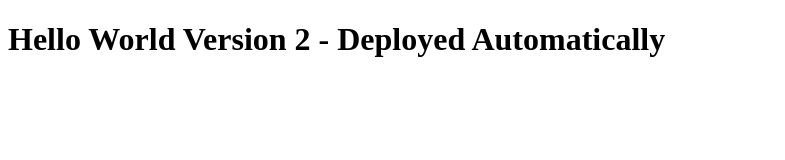
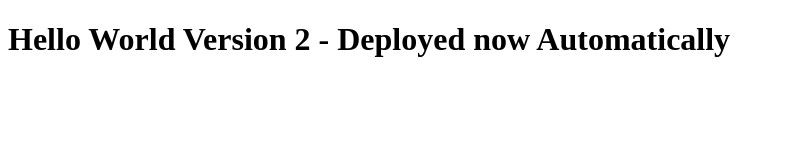
Before and after one commit to GDHarrison/hello-world-devops, a plain HTML site: page index.html in a window 1280 px wide. Shown: the whole page, without its empty margins (0-785 px from the left). Drawn offline with Linux system fonts and the light colour scheme.

```diff
--- a/index.html
+++ b/index.html
@@ -4,6 +4,6 @@
   <title>Hello World</title>
 </head>
 <body>
-  <h1>Hello World Version 2 - Deployed Automatically</h1>
+  <h1>Hello World Version 2 - Deployed now Automatically</h1>
 </body>
 </html>
```
